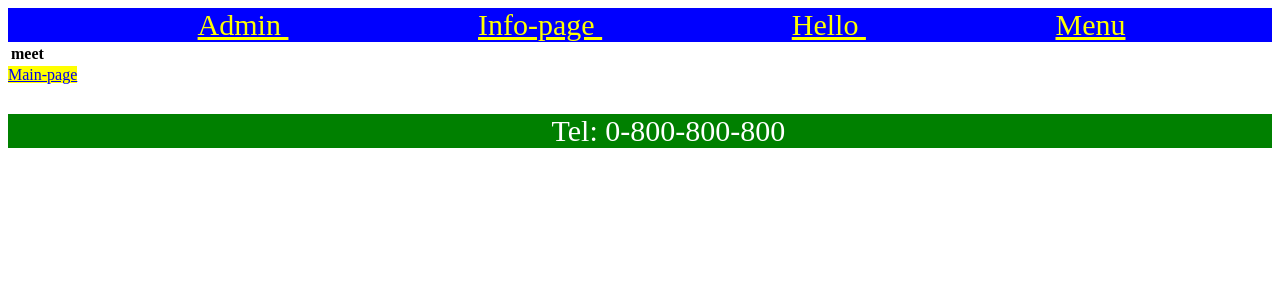
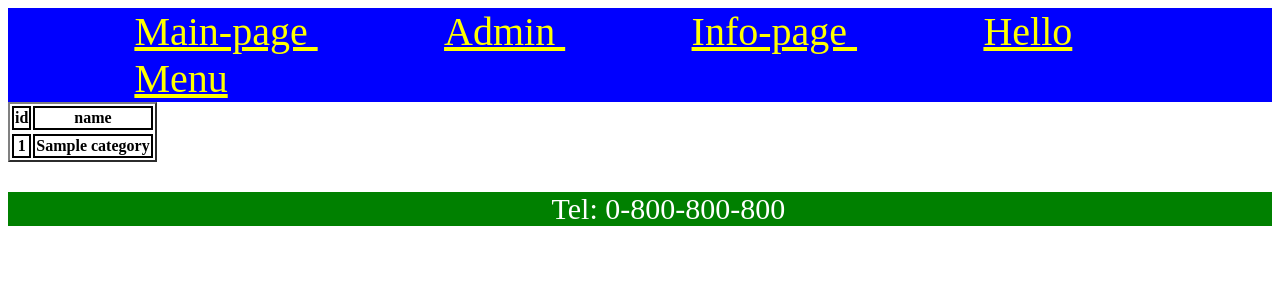
Before and after one commit to Shaidyk/personal, a Django app: page /menu/ in a window 1280 px wide. Shown: the top 300 px of the page. Run offline with Django 3.2, Linux system fonts and the light colour scheme; tables that the repository leaves empty hold one stand-in row (values such as "Sample post"); lists and menus that the app fills with data are empty.

Commit message:
add_table

```diff
--- a/personal/templates/header.html
+++ b/personal/templates/header.html
@@ -1,6 +1,7 @@
-<div style="color: yellow; background-color: blue; font-size: 30px">
-    <a style="color: yellow; margin-left: 15%" href="/admin/"> Admin </a>
-    <a style="color: yellow; margin-left: 15%" href="/info-page/"> Info-page </a>
-    <a style="color: yellow; margin-left: 15%" href="/hello/"> Hello </a>
-    <a style="color: yellow; margin-left: 15%" href="/menu/"> Menu </a>
+<div style="color: yellow; background-color: blue; font-size: 40px">
+    <a style="color: yellow; margin-left: 10%" href="/"> Main-page </a>
+    <a style="color: yellow; margin-left: 10%" href="/admin/"> Admin </a>
+    <a style="color: yellow; margin-left: 10%" href="/info-page/"> Info-page </a>
+    <a style="color: yellow; margin-left: 10%" href="/hello/"> Hello </a>
+    <a style="color: yellow; margin-left: 10%" href="/menu/"> Menu </a>
 </div>
--- a/personal/templates/menu.html
+++ b/personal/templates/menu.html
@@ -8,14 +8,20 @@
     {% include "header.html" %}
 </header>
 <body>
-    <table>
-
-        <th class="Category">meet</th>
-
+    <table border="2">
+        <tr>
+            <th style="border: 2px solid">id</th>
+            <th style="border: 2px solid">name</th>
+        </tr>
+        <tr>
+            {% for menu_item in menu_items %}
+                <tr>
+                    <th style="border: 2px solid">{{menu_item.id}}</th>
+                    <th style="border: 2px solid">{{menu_item.name}}</th>
+                </tr>
+            {%endfor%}
+        </tr>
     </table>
-    <div>
-        <a style="background-color: yellow" href="/"> Main-page </a>
-    </div>
 </body>
 <footer>
     {% include "footer.html" %}
--- a/personal/urls.py
+++ b/personal/urls.py
@@ -1,12 +1,12 @@
 from django.contrib import admin
 from django.urls import path
 
-from .views import hello, info, main_page, Menu
+from .views import hello, info, main_page, MenuView
 
 urlpatterns = [
     path('', main_page),
     path('admin/', admin.site.urls),
     path('hello/', hello),
     path('info-page/', info),
-    path('menu/', Menu.as_view()),
+    path('menu/', MenuView.as_view()),
 ]
--- a/personal/views.py
+++ b/personal/views.py
@@ -1,14 +1,23 @@
 from django.http import HttpResponse
 from django.views.generic import TemplateView
+from django.shortcuts import render
 import datetime
+from .models import Category, Order
 
 
-class Menu(TemplateView):
+class MenuView(TemplateView):
     template_name = "menu.html"
+
+    def get(self, request, *args, **kwargs):
+        context = {
+            'menu_items': Category.objects.all()
+        }
+        return render(request, self.template_name, context)
 
 
 def hello(request):
-    return HttpResponse("""
+    return HttpResponse(
+        """
         <html>
             <body>
                 <p style="color: red"> Hello Django!!! </p>
```
